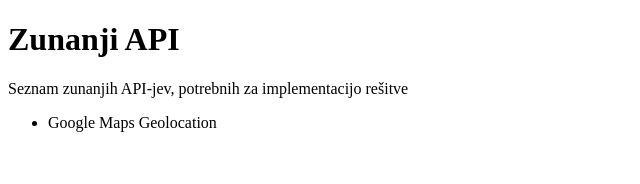
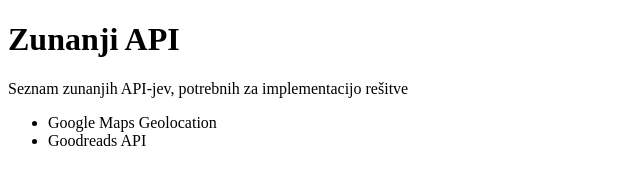
Before and after one commit to naahac/ProjectBackend, a website: page ProjectBackend/views/zunanji-API.html in a window 1280 px wide. Shown: the whole page, without its empty margins (0-640 px from the left). Drawn offline with Linux system fonts and the light colour scheme.

Commit message:
added goodreads API

```diff
--- a/ProjectBackend/views/zunanji-API.html
+++ b/ProjectBackend/views/zunanji-API.html
@@ -10,6 +10,7 @@
 	<span>Seznam zunanjih API-jev, potrebnih za implementacijo rešitve</span>
 	<ul>
 		<li>Google Maps Geolocation</li>
+		<li>Goodreads API</li>
 	</ul>
 </body>
 </html>
```
